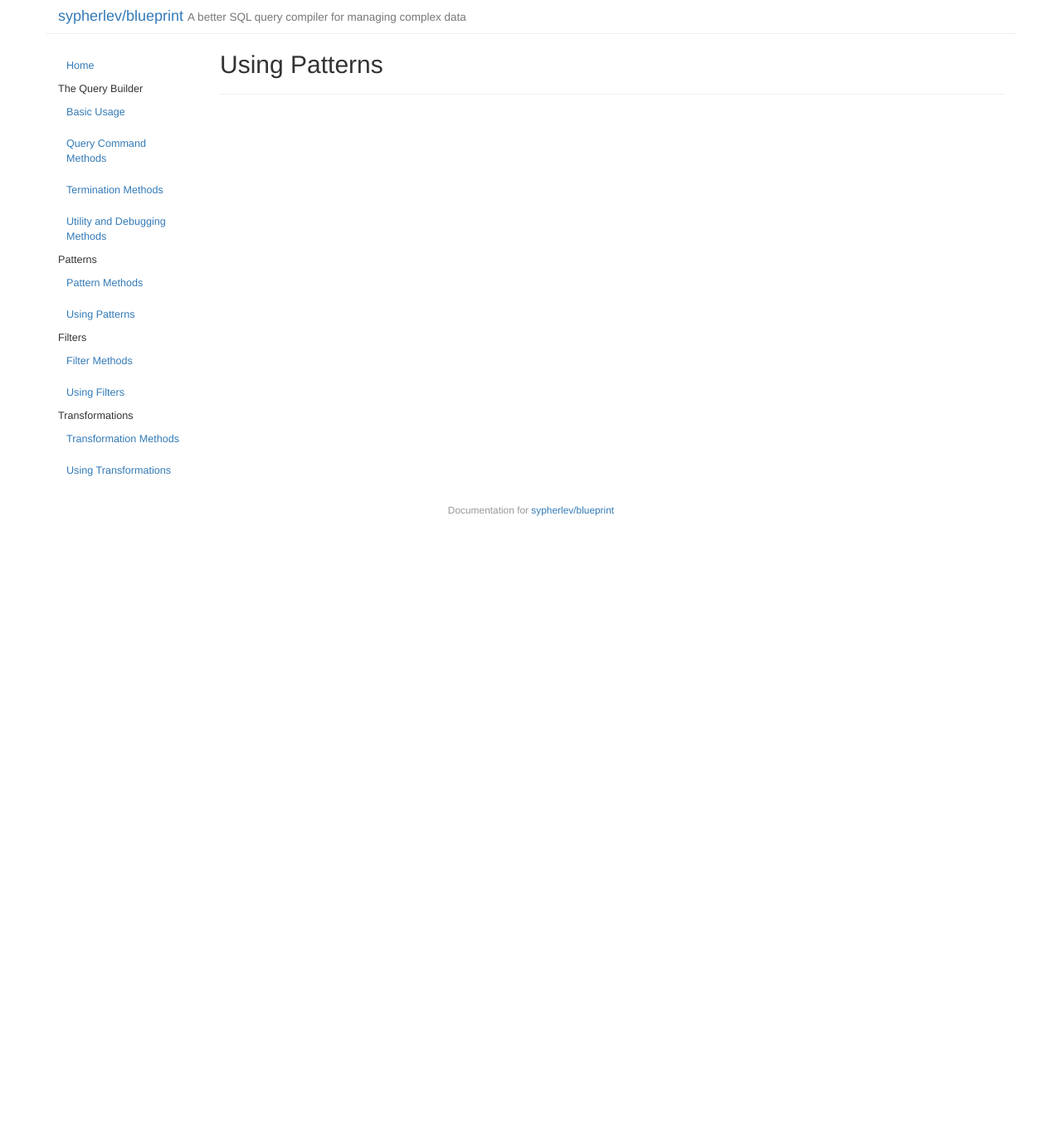
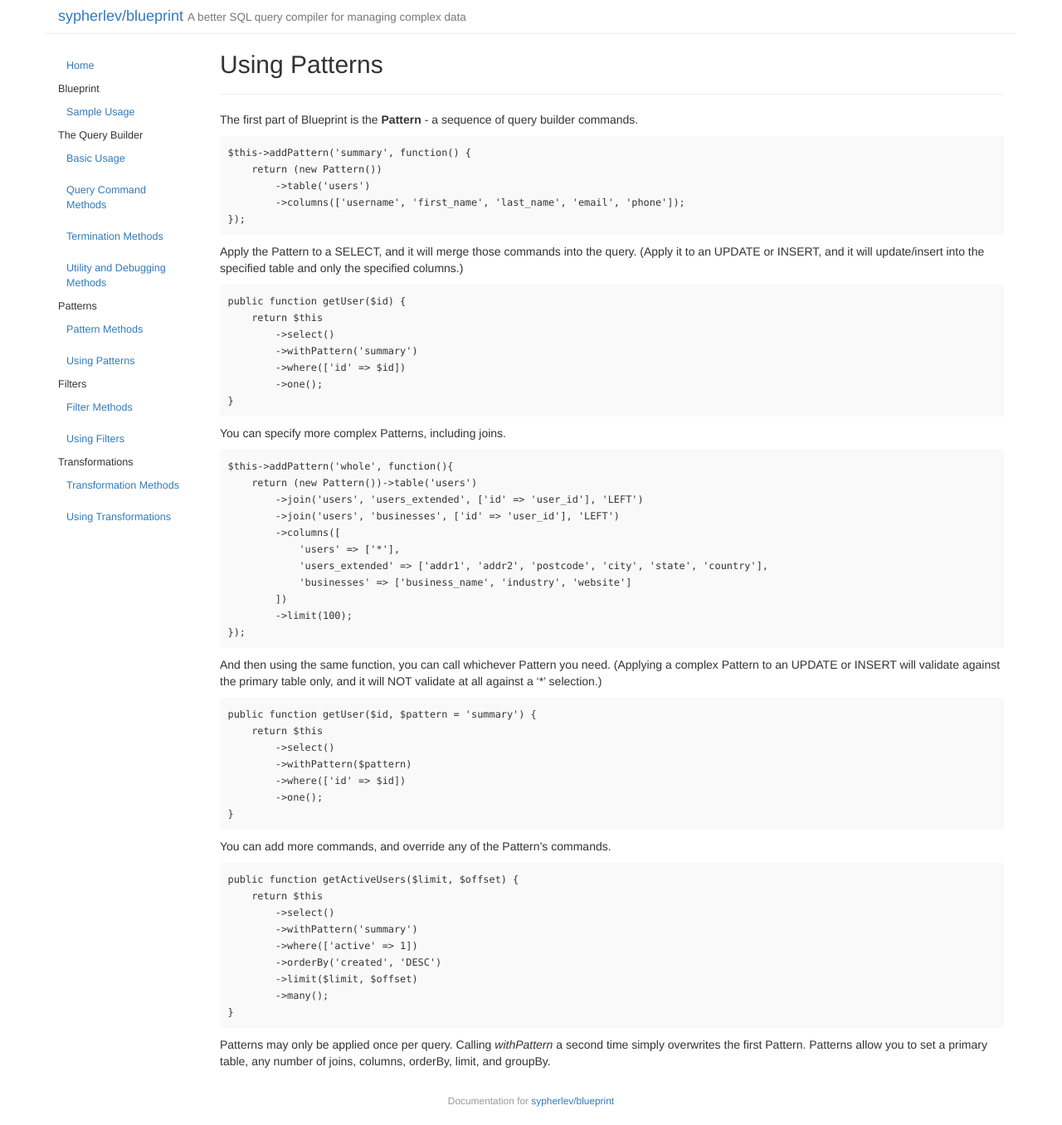
Before and after one commit to sypherlev/blueprint, a Jekyll site: the page built from docs/_posts/2016-10-18-using-patterns.md, in a window 1280 px wide. Shown: the whole page at 83% size. Built offline with Jekyll 4.4.1, drawn with Linux system fonts in a browser that asks for light colours; before the commit the page ends 900 px from its top, so only the background shows below that.

```diff
--- a/docs/_posts/2016-10-18-using-patterns.md
+++ b/docs/_posts/2016-10-18-using-patterns.md
@@ -4,3 +4,59 @@ title: "Using Patterns"
 category: pat
 date: 2016-10-18 15:13:55
 ---
+
+The first part of Blueprint is the **Pattern** - a sequence of query builder commands.
+
+    $this->addPattern('summary', function() {
+        return (new Pattern())
+            ->table('users')
+            ->columns(['username', 'first_name', 'last_name', 'email', 'phone']);
+    });
+
+Apply the Pattern to a SELECT, and it will merge those commands into the query. (Apply it to an UPDATE or INSERT, and it will update/insert into the specified table and only the specified columns.)
+
+    public function getUser($id) {
+        return $this
+            ->select()
+            ->withPattern('summary')
+            ->where(['id' => $id])
+            ->one();
+    }
+
+You can specify more complex Patterns, including joins.
+
+    $this->addPattern('whole', function(){
+        return (new Pattern())->table('users')
+            ->join('users', 'users_extended', ['id' => 'user_id'], 'LEFT')
+            ->join('users', 'businesses', ['id' => 'user_id'], 'LEFT')
+            ->columns([
+                'users' => ['*'],
+                'users_extended' => ['addr1', 'addr2', 'postcode', 'city', 'state', 'country'],
+                'businesses' => ['business_name', 'industry', 'website']
+            ])
+            ->limit(100);
+    });
+
+And then using the same function, you can call whichever Pattern you need. (Applying a complex Pattern to an UPDATE or INSERT will validate against the primary table only, and it will NOT validate at all against a '*' selection.)
+
+    public function getUser($id, $pattern = 'summary') {
+        return $this
+            ->select()
+            ->withPattern($pattern)
+            ->where(['id' => $id])
+            ->one();
+    }
+
+You can add more commands, and override any of the Pattern's commands.
+
+    public function getActiveUsers($limit, $offset) {
+        return $this
+            ->select()
+            ->withPattern('summary')
+            ->where(['active' => 1])
+            ->orderBy('created', 'DESC')
+            ->limit($limit, $offset)
+            ->many();
+    }
+
+Patterns may only be applied once per query. Calling *withPattern* a second time simply overwrites the first Pattern. Patterns allow you to set a primary table, any number of joins, columns, orderBy, limit, and groupBy.
```
Also changed, not shown: docs/_pages/sample-usage.md (added, +1 -0 lines), docs/_posts/2016-10-18-sample-usage.md (added, +123 -0 lines), docs/_posts/2016-10-18-using-filters.md (+8 -0 lines), docs/_posts/2016-10-18-using-transformations.md (+13 -0 lines), docs/README.md (added).
